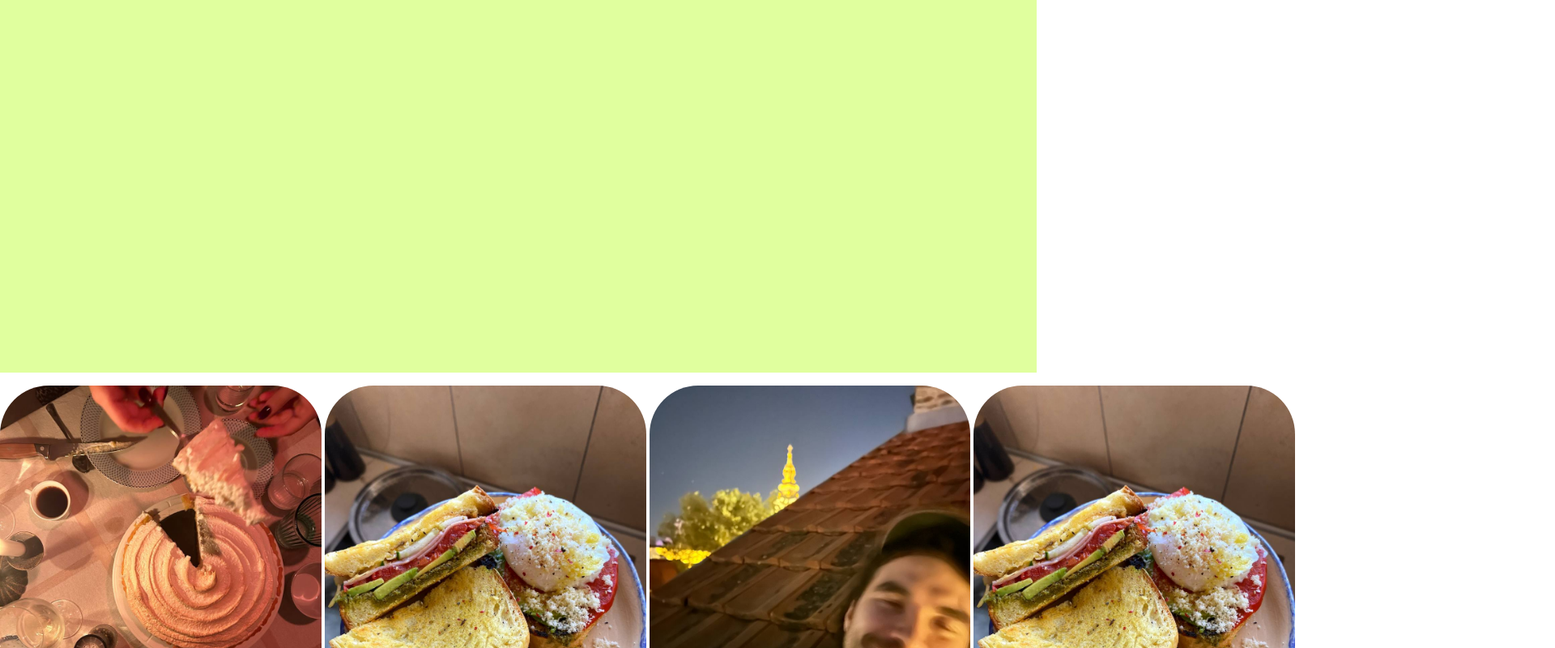
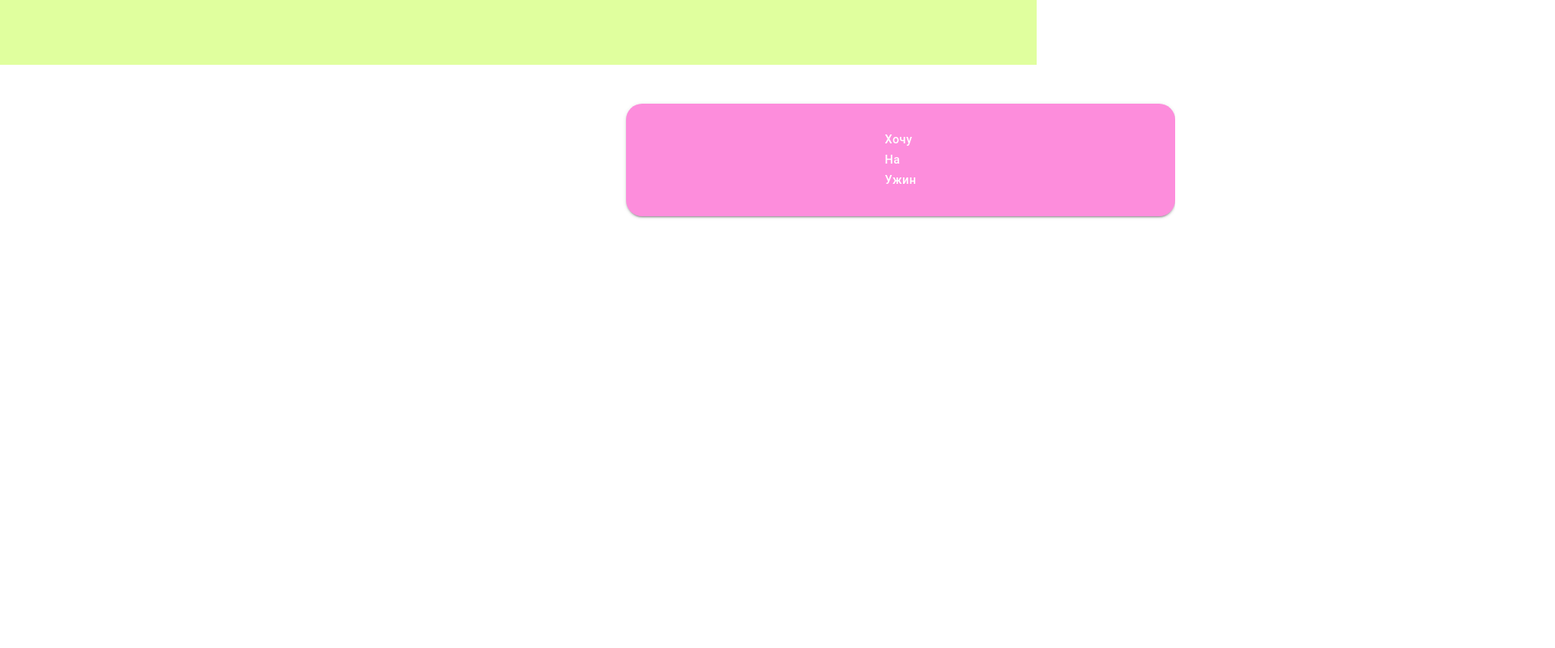
Before and after one commit to glebino/kulinar-frontend, a React (Create React App) app: page / in a window 1280 px wide. Shown: the part 340-1140 px from the top of the page at 81% size, 1920 px wide, since content can reach past the window. Built offline with nearby package versions, Linux system fonts and the light colour scheme.

Commit message:
krasim knopki#1

```diff
--- a/src/components/Header.jsx
+++ b/src/components/Header.jsx
@@ -7,7 +7,7 @@ import { Link } from 'react-router-dom'
 const Header = () => {
 
     const CustomBox = styled(Box) (({ theme }) => ({
-        minHeight: '80vh',
+        minHeight: '30vh',
         display: 'flex',
         justifyContent: 'center',
         // tamanhos
@@ -40,20 +40,6 @@ const Header = () => {
             <BoxText
             component='section'
             >
-                {/* <Typography
-                variant='h2'
-                component= 'h1'
-                sx={{
-                    // position: 'absolute',
-                    fontWeight: 700,
-                    // color: '#fff',
-                    color: '#000000',
-                    width: 554
-                }}
-                >
-                    ЗВАНЫЙ УЖИН
-                </Typography> */}
-
                 <Typography
                 variant='h2'
                 component= 'h1'
@@ -62,6 +48,7 @@ const Header = () => {
                     fontWeight: 700,
                     // color: '#fff',
                     color: '#000000',
+                    height: 1,
                     width: 554,
                     display: 'flex',
                     justifyContent: 'space-between',
@@ -90,9 +77,9 @@ const Header = () => {
                     to={'/about'}
                     variant='contained'
                     sx={{
-                        mr: 2,
-                        px: 4,
-                        py: 1,
+                        ml: 112,
+                        px: 40,
+                        py: 4,
                         fontSize: '0.9rem',
                         textTransform: 'capitalize',
                         borderRadius: 5,
@@ -107,33 +94,8 @@ const Header = () => {
                         }
                     }}
                     >
-                        купуем
+                        Хочу на ужин
                     </Button>
-                    {/* <Button
-                    component={Link}
-                    to={'/about'}
-                    variant='outlined'
-                    sx={{
-                        px: 4,
-                        py: 1,
-                        fontSize:'0.9rem',
-                        textTransform: 'capitalize',
-                        borderRadius: 0,
-                        color: '#fff',
-                        backgroundColor: 'transparent',
-                        borderColor: '#fff',
-                        "&&:hover": {
-                            color: '#343a55',
-                            borderColor: '#343a55',
-                        },
-                        "&&:focus": {
-                            color: '#343a55',
-                            borderColor: '#343a55',
-                        }
-                    }}
-                    >
-                        за всю эту хурму
-                    </Button> */}
                 </Box>
             </BoxText>
 
--- a/src/components/ImageBox.jsx
+++ b/src/components/ImageBox.jsx
@@ -3,7 +3,7 @@ import { ImageList, ImageListItem } from "@mui/material";
 import cakeImg from '../gallery/cake.jpg'
 import danImg from '../gallery/dan.jpg'
 import buterImg from '../gallery/buter.jpg'
-import kolacici from '../gallery/buter.jpg'
+import kolacici from '../gallery/kolacici.jpg'
 
 const itemData = [
     {
--- a/src/pages/Home.js
+++ b/src/pages/Home.js
@@ -10,7 +10,12 @@ const Home = () => {
         <>
         <Header />
         <Circle />
-        <ImageBox />
+        <Paragraph text={
+            'Когда твой ужин на респекте'
+        }
+        position={'absolute'}
+        />
+        {/* <ImageBox /> */}
         <Paragraph text={
             'Званый ужин у Яшки это топовый топ! Приходите с опозданием и игристым! Кленовые листья, застывшие в сиропе, баффоло чикен дип, глазированные в апельсиновом соусе овощи и лимонный тарт под аккомпонемент перекуров и любимых треков. Как дома, только фенси, как в ресторане, но дома, в окружении любимых людей и красот.'
         }
@@ -20,11 +25,6 @@ const Home = () => {
         mx={0}
         textAlign={'start'}
         />
-        <Paragraph text={
-            'Когда твой ужин на респекте'
-        }
-        position={'absolute'}
-        />
         </>
     )
 }
```
Also changed, not shown: src/components/chat_2023_10_26_18_57_46.md (deleted, +0 -1 lines).
